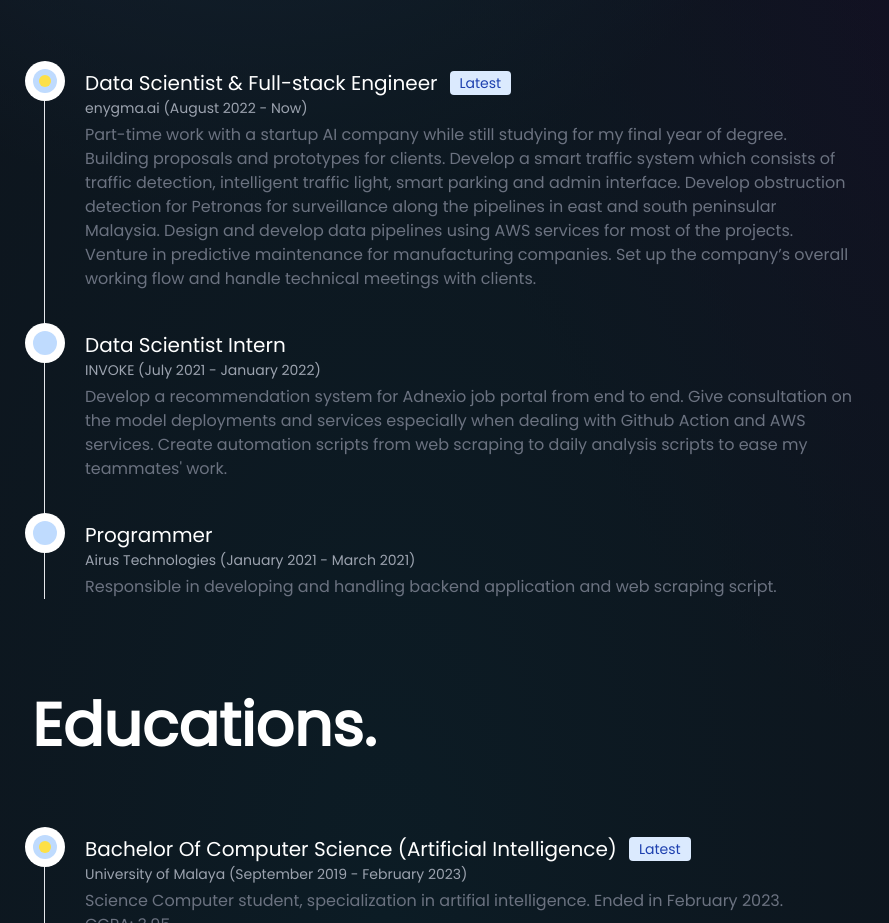
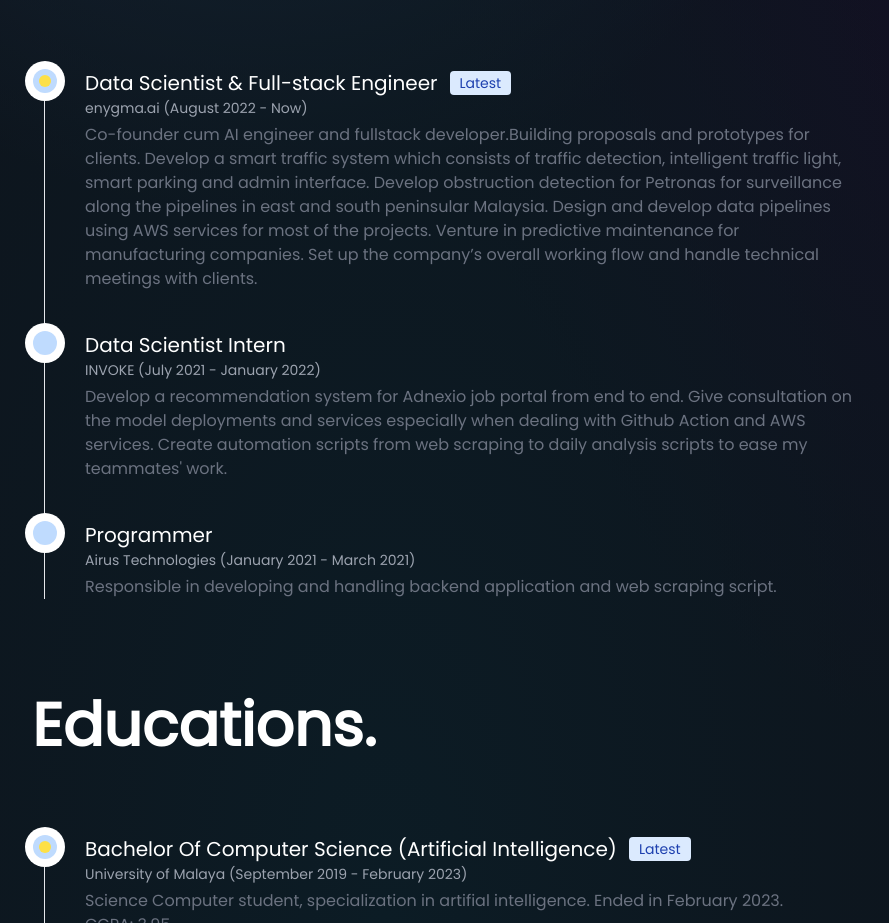
Before and after one commit to kurkurzz/personal-website-v2, a website with bundled scripts: page index.html in a window 1280 px wide. Shown: the part 2120-3043 px from the top of the page, without its empty margins (0-889 px from the left). Built offline with nearby package versions, Linux system fonts and the light colour scheme.

Commit message:
fix enygma desc

```diff
--- a/index.html
+++ b/index.html
@@ -373,8 +373,7 @@
 						<h3 class="font-poppins flex items-center mb-1 text-xl font-medium text-white">Data Scientist & Full-stack Engineer<span class="bg-blue-100 text-blue-800 text-sm font-medium mr-2 px-2.5 py-0.5 rounded dark:bg-blue-200 dark:text-blue-800 ml-3">Latest</span></h3>
 						<time class="font-poppins block mb-2 text-sm font-normal leading-none text-gray-400 dark:text-gray-500">enygma.ai (August 2022 - Now)</time>
 						<p class="font-poppins mb-4 text-base font-extralight text-gray-500 ">
-							Part-time work with a startup AI company while still studying for my final
-							year of degree. Building proposals and prototypes for clients. Develop a smart
+							Co-founder cum AI engineer and fullstack developer.Building proposals and prototypes for clients. Develop a smart
 							traffic system which consists of traffic detection, intelligent traffic light,
 							smart parking and admin interface. Develop obstruction detection for
 							Petronas for surveillance along the pipelines in east and south peninsular
```
